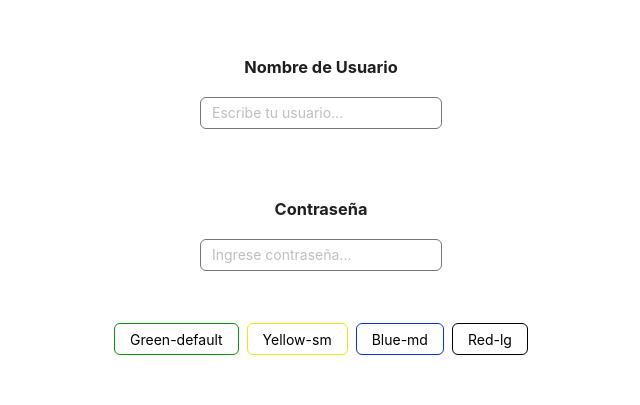
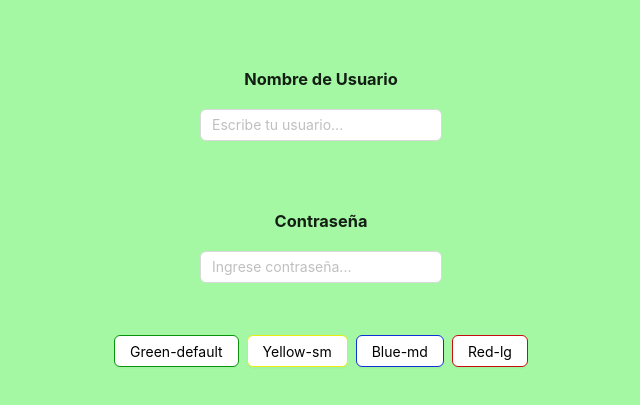
Before and after one commit to beenacoder/requerimiento-ant-desing, a React (Vite) app: page / in a window 1280 px wide. Shown: the part 187-592 px from the top of the page, without its empty margins (327-967 px from the left). Built offline with nearby package versions, Linux system fonts and the light colour scheme.

Commit message:
custom borders with mixins

```diff
--- a/src/components/Formulario.jsx
+++ b/src/components/Formulario.jsx
@@ -5,22 +5,43 @@ import CustomInput  from './custom/CustomInput.jsx';
 import CustomButton  from './custom/CustomButton.jsx';
 
 
-const defaultColor = {
-	colorBorder: '#000',
-}
-
 export const Formulario = () => {
     const [form] = Form.useForm();
-	const [color, setColor] = useState(defaultColor);
+	const [color, setColor] = useState('');
+
+	// const handleClick = (e) => {
+    //     setColor(`${e.target.value}`)
+	// 	console.log(color);
+	// }
+
+    const handleClickDefault = (e) => {
+        setColor(`green`)
+		console.log(color);
+	}
+    const handleClickBlue = (e) => {
+        setColor(`blue`)
+		console.log(color);
+	}
+    const handleClickRed = (e) => {
+        setColor(`red`)
+		console.log(color);
+	}
+    const handleClickYellow = (e) => {
+        setColor(`yellow`)
+		console.log(color);
+	}
+
+
+
 
   return (
-    <ConfigProvider
-        theme={{
-            token: {
-                colorBorder:`${color}`,
-            },
-        }}
->
+//     <ConfigProvider
+//     theme={{
+//         token: {
+//             colorBorder:`${color}`,
+//         },
+//     }}
+// >
     <Form
         onSubmit={ValidityState}
         name='basic-form'
@@ -32,6 +53,7 @@ export const Formulario = () => {
             alignItems: 'center',
             height: '100vh',
             width: '100vw',
+
         }}
         initialValues={{
             remember: true,
@@ -40,34 +62,41 @@ export const Formulario = () => {
             <CustomInput
                 label = "Nombre de Usuario"
                 componentplaceholder = "Escribe tu usuario..."
-                className = "custom-color-border"
+                className = {`custom-border${color}`}
             />
             <CustomInput
                 label = "Contraseña"
                 componentplaceholder = "Ingrese contraseña..."
-                className = "custom-color-border"
+                className = {`custom-border${color}`}
             />
-            <Form.Item>
+
               <Space>
                 <CustomButton
                     label="Green-default"
                     className= "btn-green-one"
+                    value="green"
+                    handleClick= {handleClickDefault}
                 />
                 <CustomButton
                     label="Yellow-sm"
                     className= "btn-yellow-one"
+                    value="yellow"
+                    handleClick= {handleClickYellow}
                 />
                 <CustomButton
                     label="Blue-md"
                     className= "btn-blue-one"
+                    value="blue"
+                    handleClick= {handleClickBlue}
                 />
                  <CustomButton
                     label="Red-lg"
-                    className= "btn-red-one"
+                    className= {`btn-red-one`}
+                    value="red"
+                    handleClick= {handleClickRed}
                 />
               </Space>
-            </Form.Item>
         </Form>
-    </ConfigProvider>
+    // </ConfigProvider>
   )
 }
--- a/src/components/custom/CustomButton.jsx
+++ b/src/components/custom/CustomButton.jsx
@@ -3,10 +3,14 @@ import { Form, Button } from 'antd'
 
 
 export default function CustomButton(props) {
+
 	return (
 		<>
 			<Form.Item>
-				<Button className={props.className} >
+				<Button
+					value={props.value}
+					onClick={props.handleClick}
+					className={props.className} >
 					{props.label}
 				</Button>
 			</Form.Item>
--- /dev/null
+++ b/src/styles/_mixins.scss
@@ -0,0 +1,5 @@
+@mixin inputsField ($bd, $w, $h) {
+    border: 1px solid $bd;
+    width: $w;
+    height: $h;
+}
--- a/src/styles/_variables.scss
+++ b/src/styles/_variables.scss
@@ -2,13 +2,20 @@
 $blueColor: #0e32d4;
 $yellowColor:#e9ec13;
 $greenColor:#0b920b;
-$borderColorPrimary: #000;
-
+$redColor: #c40d0d;
 
 
 $btnColors: (
     blue-one: $blueColor,
     yellow-one: $yellowColor,
     green-one: $greenColor,
-    red-one: $borderColorPrimary,
-)
+    red-one: $redColor,
+);
+
+$bgColors: (
+    success: ligthen($greenColor, 50),
+    info: ligthen($blueColor, 50),
+    warning: ligthen($blueColor, 50),
+    danger: ligthen($redColor, 50),
+    dark: ligthen($blueColor, 50)
+);
--- a/src/styles/style.scss
+++ b/src/styles/style.scss
@@ -1,4 +1,24 @@
 @import 'variables';
+@import 'mixins';
+
+body {
+	background-color: lighten($greenColor, 50)
+}
+
+.custom-border {
+	&green{
+		@include inputsField($greenColor, 200px, 30px);
+	}
+	&red {
+		@include inputsField($redColor, 500px, 50px);
+	}
+	&blue {
+		@include inputsField($blueColor, 400px, 40px);
+	}
+	&yellow {
+        @include inputsField($yellowColor, 100px, 30px);
+    }
+}
 
 
 @each $name, $value in $btnColors {
@@ -12,34 +32,3 @@
 		}
 	}
 }
-
-
-
-// .btn {
-
-// 	&-green {
-//
-// 		&:hover {
-// 			background-color: $greenColor;
-// 			color: #000 !important;
-// 			border: none;
-// 		}
-// 	}
-// 	&-yellow {
-// 		border: 1px solid $yellowColor;
-// 		&:hover {
-// 			background-color: $yellowColor;
-// 			color: #000 !important;
-// 			border: none;
-// 		}
-//     }
-// 	&-blue {
-// 		border: 1px solid $blueColor;
-// 		&:hover {
-// 			background-color: $blueColor;
-// 			color: #000 !important;
-// 			border: none;
-// 		}
-//     }
-
-// }
```
